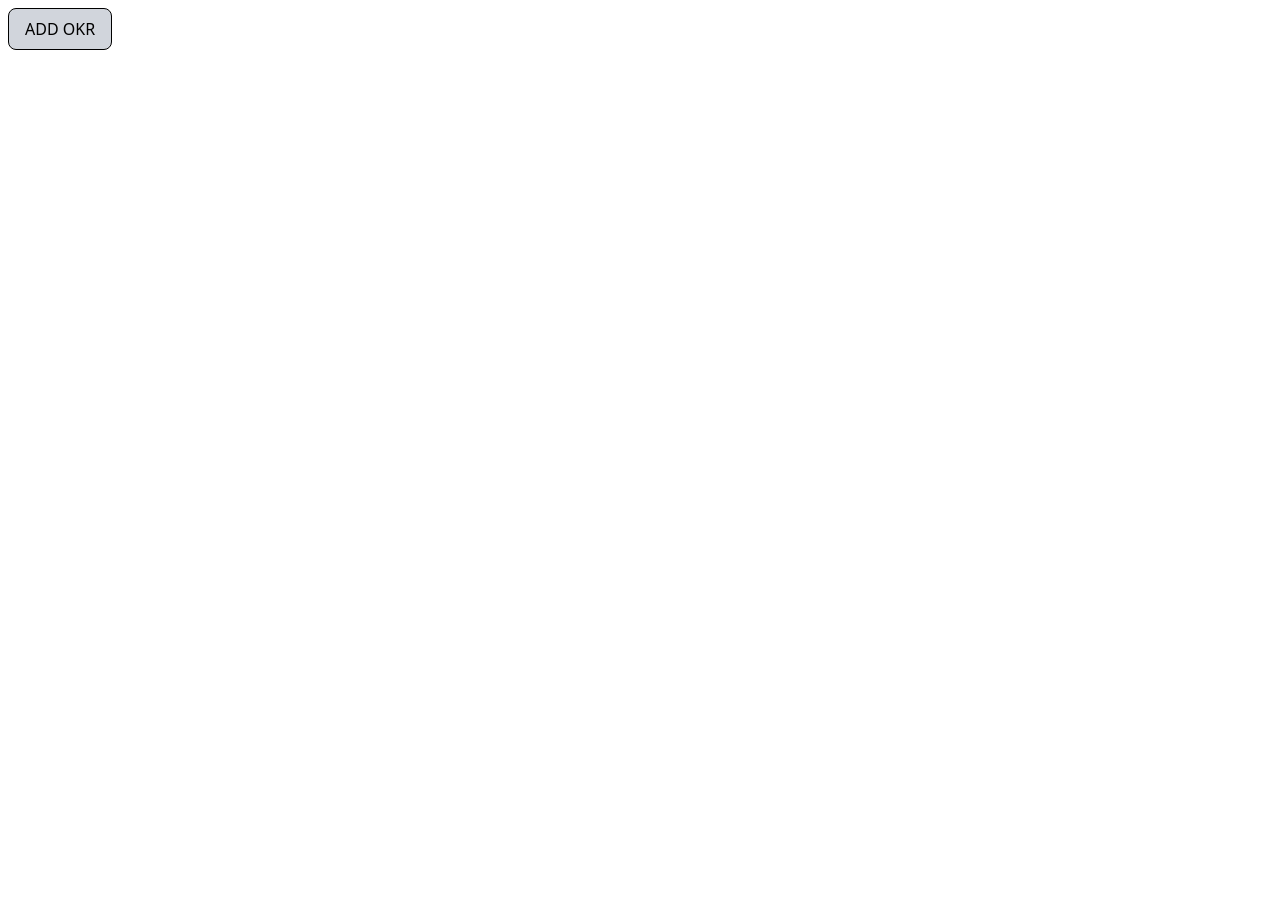
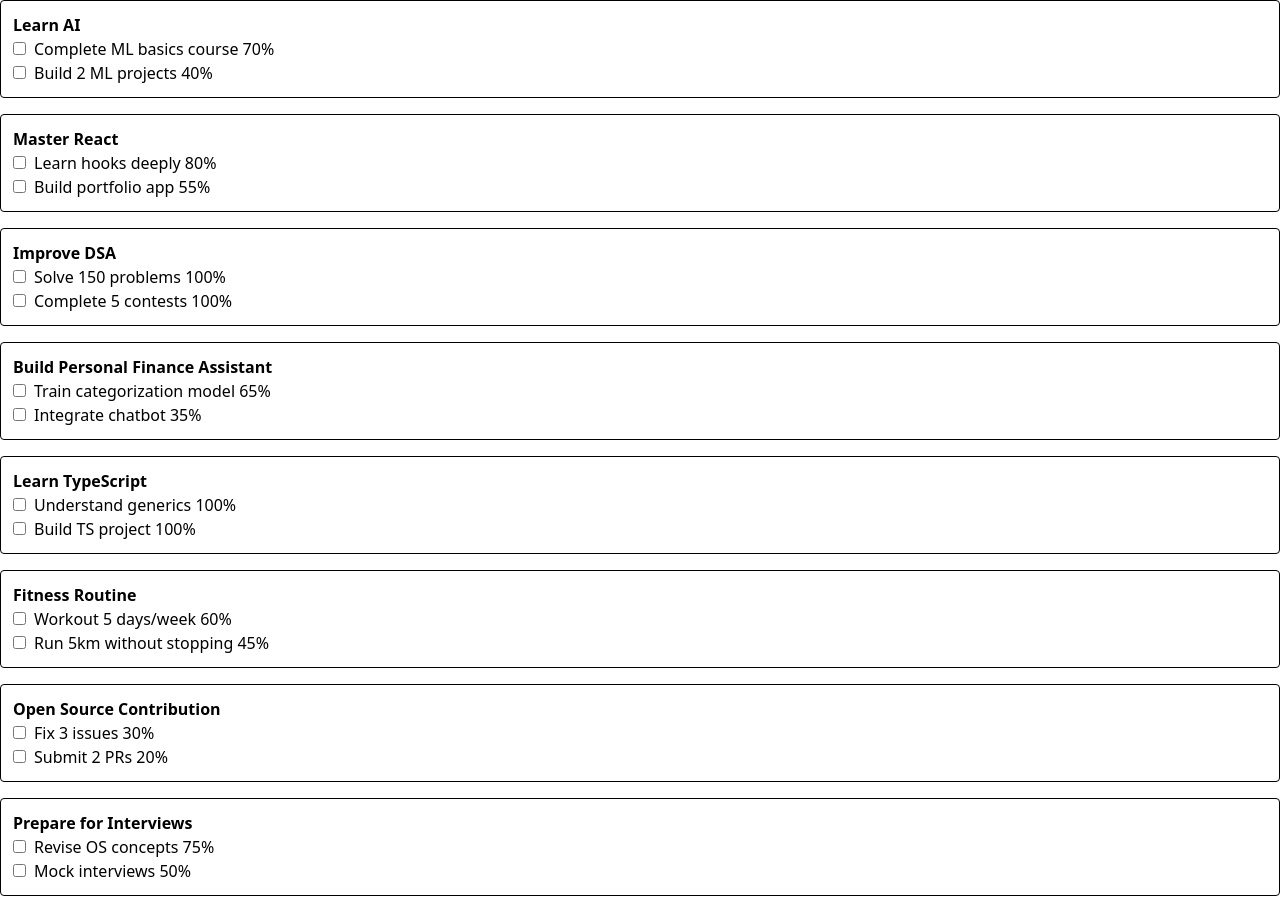
Before and after one commit to SakshamKaundal/Incubyte_okr, a React (Vite) app: page / in a window 1280 px wide. Shown: the top 910 px of the page. Before the commit the page ends 800 px from the top, so only its background shows below. Built offline with nearby package versions, Linux system fonts and the light colour scheme; data requests are answered from the project's data file.

Commit message:
Made json server and useEffect to display list

```diff
--- a/src/Home.tsx
+++ b/src/Home.tsx
@@ -1,12 +1,40 @@
-
-import Modal from "@/components/Modal.tsx";
-import OKRForm from "@/OKRForm.tsx";
+import Modal from "@/components/Modal";
+import OKRForm from "@/OKRForm";
+import OkrList from "@/components/OkrList";
+import type {OkrTypes} from "@/types/OKR_Types";
+import {useEffect, useState} from "react";
 
 function Home() {
+    // const dummyOkrs: OkrTypes[] = [
+    //     {
+    //         objective: "Become better at frontend",
+    //         keyResults: [
+    //             {description: "Learn TypeScript", progress: '80'},
+    //             {description: "Learn React Hooks", progress: "80"},
+    //         ],
+    //     },
+    //     {
+    //         objective: "DSA practice",
+    //         keyResults: [
+    //             {description: "Solve 100 problems", progress: "80"},
+    //         ],
+    //     },
+    // ];
+
+    const [okrData, setOkrData] = useState<OkrTypes[]>([]);
+
+    useEffect(() => {
+        fetch("http://localhost:3000/okrs").then((res) => res.json()).then((data) => setOkrData(data));
+    }, [])
+
     return (
-        <Modal buttonName={"ADD OKR"}>
-            <OKRForm/>
-        </Modal>
+        <>
+            <OkrList okrs={okrData}/>
+
+            <Modal buttonName="ADD OKR">
+                <OKRForm/>
+            </Modal>
+        </>
     );
 }
 
--- /dev/null
+++ b/src/components/OkrList.tsx
@@ -0,0 +1,29 @@
+import type {OkrTypes} from "@/types/OKR_Types";
+
+type Props = {
+    okrs: OkrTypes[];
+};
+
+function OkrList({okrs}: Props) {
+    console.log(okrs);
+    return (
+        <>
+            {okrs.map((okr, index) => (
+                <div key={index} className="mb-4 border p-3 rounded">
+                    <h2 className="font-bold">{okr.objective}</h2>
+
+                    {okr.keyResults.map((kr, index) => (
+                        <div key={index} className={"flex-col"}>
+                            <label >
+                                <input type="checkbox" className="mr-2"/>
+                                {kr.description} {kr.progress}%
+                            </label>
+                        </div>
+                    ))}
+                </div>
+            ))}
+        </>
+    );
+}
+
+export default OkrList;
--- a/src/components/keyResultForm.tsx
+++ b/src/components/keyResultForm.tsx
@@ -1,16 +1,16 @@
-import type {keyValues} from "../types/OKR_Types.ts";
+import type {keyResult} from "../types/OKR_Types.tsx";
 import {useContext, useState} from "react";
 import  {KeyResultContext} from "../contexts/KeyResultProvider.tsx";
 import { BookCheckIcon, ChartNoAxesCombinedIcon } from "lucide-react";
 
 
 const KeyResultForm = () => {
-    const [keyResult, setKeyResult] = useState<keyValues>({ Values: '', progress: '' });
+    const [keyResult, setKeyResult] = useState<keyResult>({ description: '', progress: '' });
     const [error, setError] = useState('');
     const { setKeyResultList } = useContext(KeyResultContext);
 
     const handleAdd = () => {
-        if (!keyResult.Values.trim()) {
+        if (!keyResult.description.trim()) {
             setError('Key result is required');
             return;
         }
@@ -20,8 +20,8 @@ const KeyResultForm = () => {
             return;
         }
         setError('');
-        setKeyResultList((list: keyValues[]) => [...list, keyResult]);
-        setKeyResult({ Values: '', progress: '' });
+        setKeyResultList((list: keyResult[]) => [...list, keyResult]);
+        setKeyResult({ description: '', progress: '' });
     };
 
     return (
@@ -33,9 +33,9 @@ const KeyResultForm = () => {
             <input
                 placeholder="Enter the key result"
                 className={`border rounded rounded-2xl px-3 py-2 outline-none focus:ring-2 focus:ring-blue-500 ${error ? 'border-red-500' : ''}`}
-                value={keyResult.Values}
+                value={keyResult.description}
                 onChange={(e) => {
-                    setKeyResult((prev) => ({ ...prev, Values: e.target.value }));
+                    setKeyResult((prev) => ({ ...prev, description: e.target.value }));
                     setError('');
                 }}
             />
--- a/src/components/keyResultList.tsx
+++ b/src/components/keyResultList.tsx
@@ -13,7 +13,7 @@ const KeyResultList = () => {
           key={index}
           className="rounded border border-gray-200 bg-gray-50 px-3 py-2 text-sm text-gray-800"
         >
-          {keyResult.Values} — <span className="font-medium">{keyResult.progress}%</span>
+          {keyResult.description} - <span className="font-medium">{keyResult.progress}%</span>
         </li>
       ))}
     </ul>
--- a/src/contexts/KeyResultProvider.tsx
+++ b/src/contexts/KeyResultProvider.tsx
@@ -1,10 +1,10 @@
 import React, { createContext, type ReactNode, useState } from 'react';
-import type {keyValues} from "../types/OKR_Types.ts";
+import type {KeyResult} from "../types/OKR_Types.tsx";
 
 
 type KeyResultContextType = {
-    keyResultList: keyValues[];
-    setKeyResultList: React.Dispatch<React.SetStateAction<keyValues[]>>;
+    keyResultList: KeyResult[];
+    setKeyResultList: React.Dispatch<React.SetStateAction<KeyResult[]>>;
 };
 
 // eslint-disable-next-line react-refresh/only-export-components
@@ -18,7 +18,7 @@ type KeyResultProviderProps = {
 };
 
 const KeyResultProvider = ({ children }: KeyResultProviderProps) => {
-    const [keyResultList, setKeyResultList] = useState<keyValues[]>([]);
+    const [keyResultList, setKeyResultList] = useState<KeyResult[]>([]);
     return (
         <KeyResultContext.Provider value={{ keyResultList, setKeyResultList }}>
             {children}
--- /dev/null
+++ b/src/local/db.json
@@ -0,0 +1,174 @@
+{
+  "okrs": [
+    {
+      "id": 1,
+      "objective": "Learn AI",
+      "isCompleted": false,
+      "keyResults": [
+        {
+          "id": 1,
+          "description": "Complete ML basics course",
+          "progress": 70
+        },
+        {
+          "id": 2,
+          "description": "Build 2 ML projects",
+          "progress": 40
+        }
+      ]
+    },
+    {
+      "id": 2,
+      "objective": "Master React",
+      "isCompleted": false,
+      "keyResults": [
+        {
+          "id": 1,
+          "description": "Learn hooks deeply",
+          "progress": 80
+        },
+        {
+          "id": 2,
+          "description": "Build portfolio app",
+          "progress": 55
+        }
+      ]
+    },
+    {
+      "id": 3,
+      "objective": "Improve DSA",
+      "isCompleted": true,
+      "keyResults": [
+        {
+          "id": 1,
+          "description": "Solve 150 problems",
+          "progress": 100
+        },
+        {
+          "id": 2,
+          "description": "Complete 5 contests",
+          "progress": 100
+        }
+      ]
+    },
+    {
+      "id": 4,
+      "objective": "Build Personal Finance Assistant",
+      "isCompleted": false,
+      "keyResults": [
+        {
+          "id": 1,
+          "description": "Train categorization model",
+          "progress": 65
+        },
+        {
+          "id": 2,
+          "description": "Integrate chatbot",
+          "progress": 35
+        }
+      ]
+    },
+    {
+      "id": 5,
+      "objective": "Learn TypeScript",
+      "isCompleted": true,
+      "keyResults": [
+        {
+          "id": 1,
+          "description": "Understand generics",
+          "progress": 100
+        },
+        {
+          "id": 2,
+          "description": "Build TS project",
+          "progress": 100
+        }
+      ]
+    },
+    {
+      "id": 6,
+      "objective": "Fitness Routine",
+      "isCompleted": false,
+      "keyResults": [
+        {
+          "id": 1,
+          "description": "Workout 5 days/week",
+          "progress": 60
+        },
+        {
+          "id": 2,
+          "description": "Run 5km without stopping",
+          "progress": 45
+        }
+      ]
+    },
+    {
+      "id": 7,
+      "objective": "Open Source Contribution",
+      "isCompleted": false,
+      "keyResults": [
+        {
+          "id": 1,
+          "description": "Fix 3 issues",
+          "progress": 30
+        },
+        {
+          "id": 2,
+          "description": "Submit 2 PRs",
+          "progress": 20
+        }
+      ]
+    },
+    {
+      "id": 8,
+      "objective": "Prepare for Interviews",
+      "isCompleted": false,
+      "keyResults": [
+        {
+          "id": 1,
+          "description": "Revise OS concepts",
+          "progress": 75
+        },
+        {
+          "id": 2,
+          "description": "Mock interviews",
+          "progress": 50
+        }
+      ]
+    },
+    {
+      "id": 9,
+      "objective": "Learn System Design",
+      "isCompleted": false,
+      "keyResults": [
+        {
+          "id": 1,
+          "description": "Study scalability patterns",
+          "progress": 40
+        },
+        {
+          "id": 2,
+          "description": "Design 3 case studies",
+          "progress": 25
+        }
+      ]
+    },
+    {
+      "id": 10,
+      "objective": "Build CivicMind Project",
+      "isCompleted": false,
+      "keyResults": [
+        {
+          "id": 1,
+          "description": "Implement agents",
+          "progress": 60
+        },
+        {
+          "id": 2,
+          "description": "Add debate simulation UI",
+          "progress": 45
+        }
+      ]
+    }
+  ]
+}
--- a/src/types/OKR_Types.ts
+++ /dev/null
@@ -1,6 +0,0 @@
-type keyValues = {
-    Values: string,
-    progress : string
-}
-
-export type { keyValues }
--- /dev/null
+++ b/src/types/OKR_Types.tsx
@@ -0,0 +1,12 @@
+export type KeyResult = {
+    id: number;
+    description: string;
+    progress: string;
+};
+
+export type OkrTypes = {
+    id: number;
+    objective: string;
+    isCompleted: boolean;
+    keyResults: KeyResult[];
+};
```
